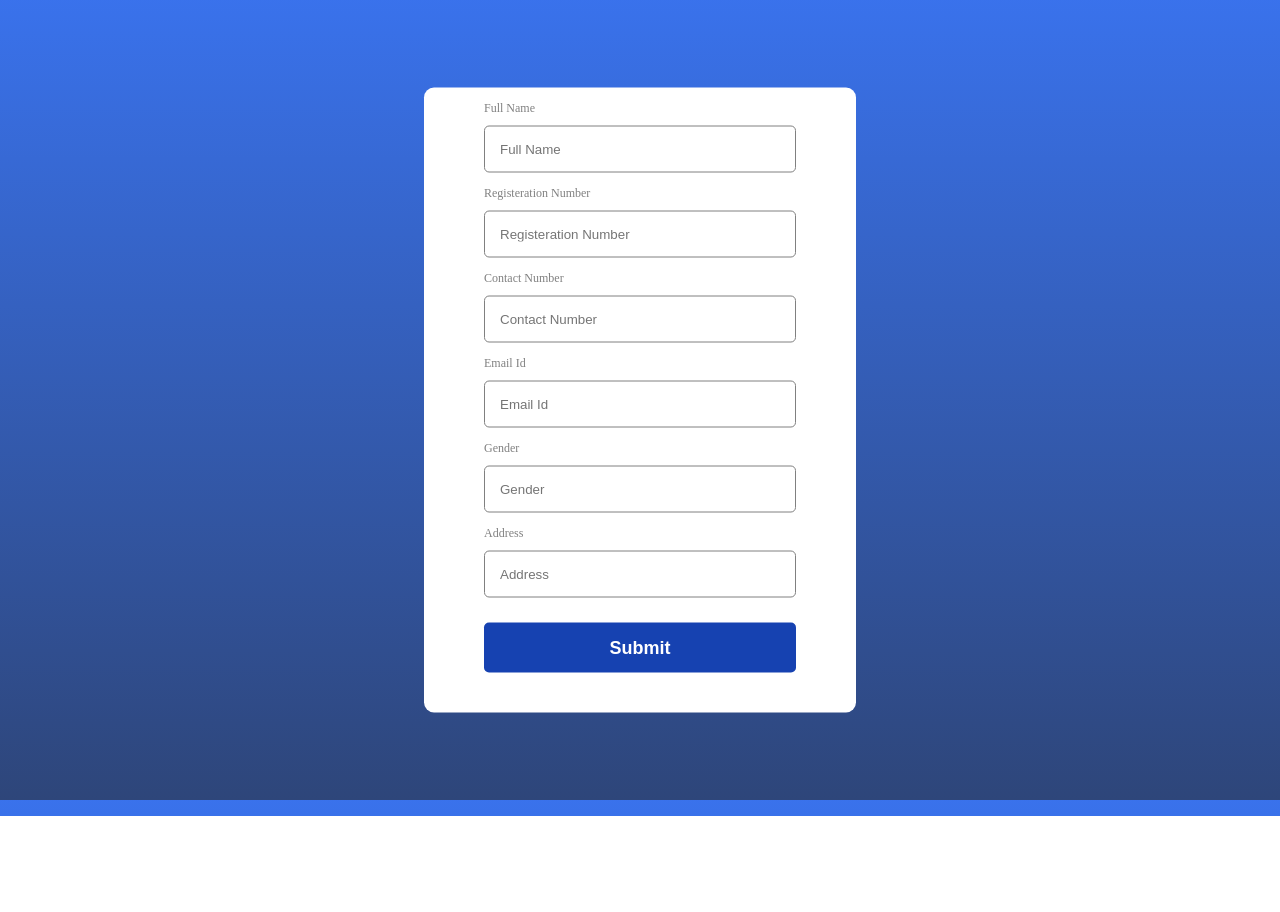
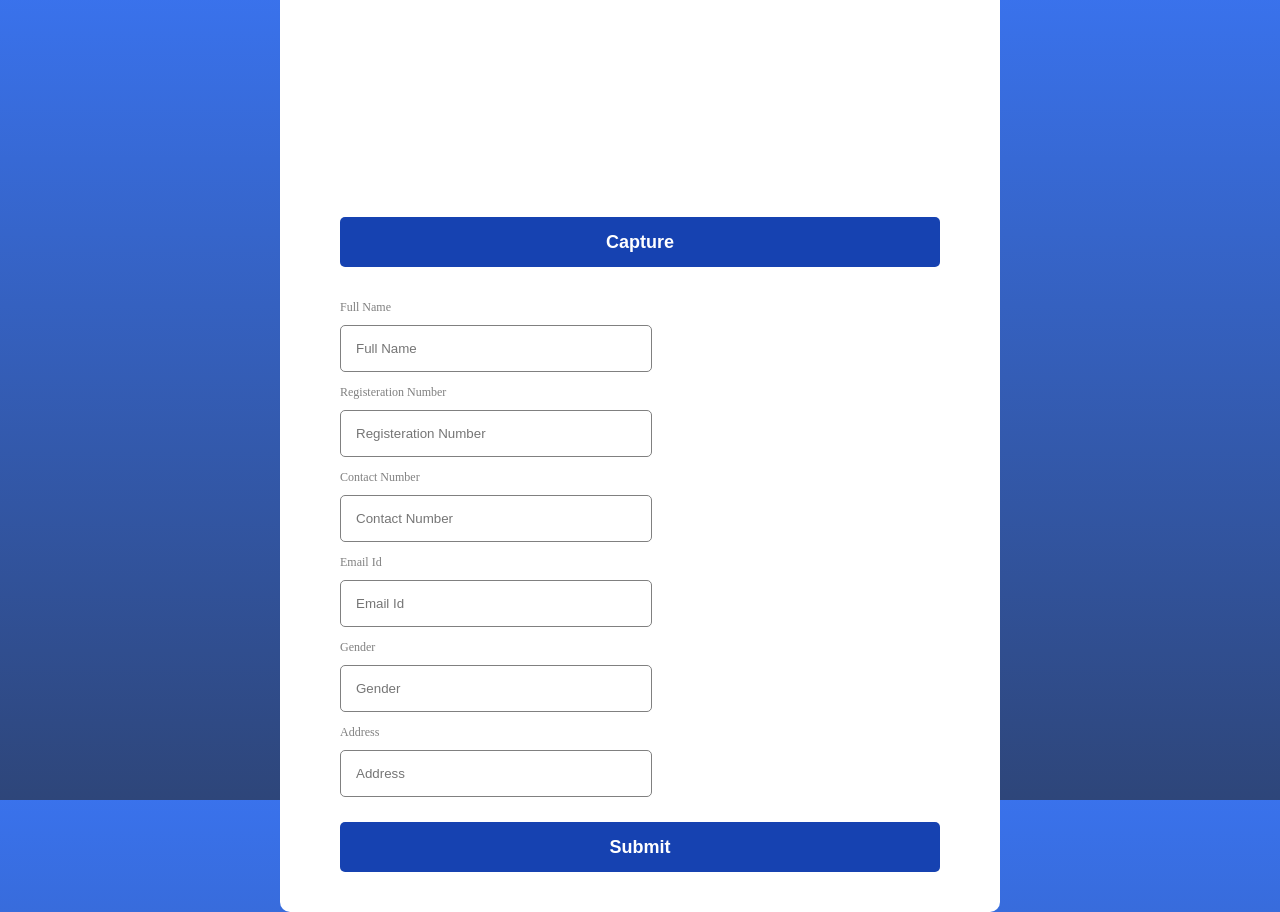
Before and after one commit to MehakK1311/react-form, a React (Create React App) app: page / in a window 1280 px wide. Before the commit the page ends 816 px from the top, so only its background shows below. Built offline with nearby package versions, Linux system fonts and the light colour scheme; no server answers.

Commit message:
Feature: Webcam

```diff
--- a/package.json
+++ b/package.json
@@ -9,6 +9,7 @@
     "react": "^18.2.0",
     "react-dom": "^18.2.0",
     "react-scripts": "5.0.1",
+    "react-webcam": "^7.0.1",
     "web-vitals": "^2.1.4"
   },
   "scripts": {
--- a/src/components/Form/Form.jsx
+++ b/src/components/Form/Form.jsx
@@ -1,6 +1,7 @@
 import { useState } from "react";
 import "./form.css";
 import FormInput from "../FormInput/FormInput";
+import {WebcamCapture} from "../Webcam/Webcam";
 
 function Form() {
   const [values, setValues] = useState({
@@ -70,6 +71,7 @@ function Form() {
   return (
     <div className="container">
       <form onSubmit={handleSubmit}>
+        <WebcamCapture/>
         {inputs.map((input) => {
           return <FormInput
             key={input.id}
--- /dev/null
+++ b/src/components/Webcam/Webcam.jsx
@@ -0,0 +1,61 @@
+import React, { useState } from "react";
+import Webcam from "react-webcam";
+
+const WebcamComponent = () => <Webcam />;
+
+const videoConstraints = {
+  width: 220,
+  height: 200,
+  facingMode: "user",
+};
+
+export const WebcamCapture = () => {
+  const [image, setImage] = useState("");
+  const webcamRef = React.useRef(null);
+
+  const capture = React.useCallback(() => {
+    const imageSrc = webcamRef.current.getScreenshot();
+    setImage(imageSrc);
+  });
+
+  return (
+    <div className="webcam-container">
+      <div className="webcam-img">
+        {image == "" ? (
+          <Webcam
+            audio={false}
+            height={300}
+            ref={webcamRef}
+            screenshotFormat="image/jpeg"
+            videoConstraints={videoConstraints}
+          />
+        ) : (
+          <img src={image} />
+        )}
+      </div>
+      <div>
+        {image != "" ? (
+          <button
+            onClick={(e) => {
+              e.preventDefault();
+              setImage("");
+            }}
+            className="webcam-btn"
+          >
+            Retake Image
+          </button>
+        ) : (
+          <button
+            onClick={(e) => {
+              e.preventDefault();
+              capture();
+            }}
+            className="webcam-btn"
+          >
+            Capture
+          </button>
+        )}
+      </div>
+    </div>
+  );
+};
```
Also changed, not shown: 1 other file (tests, documents, lock files or other folders).
